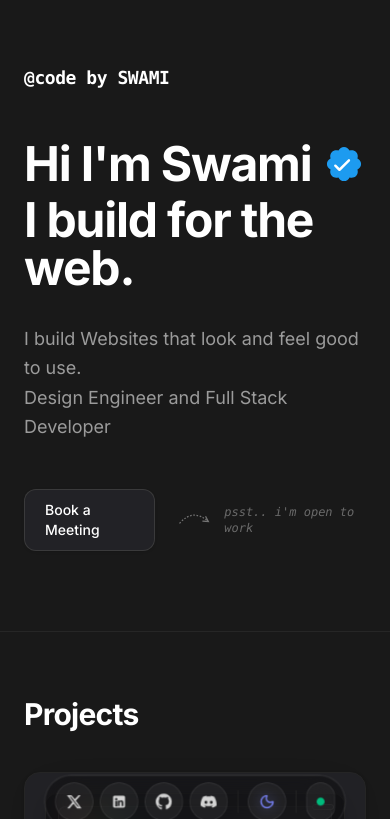
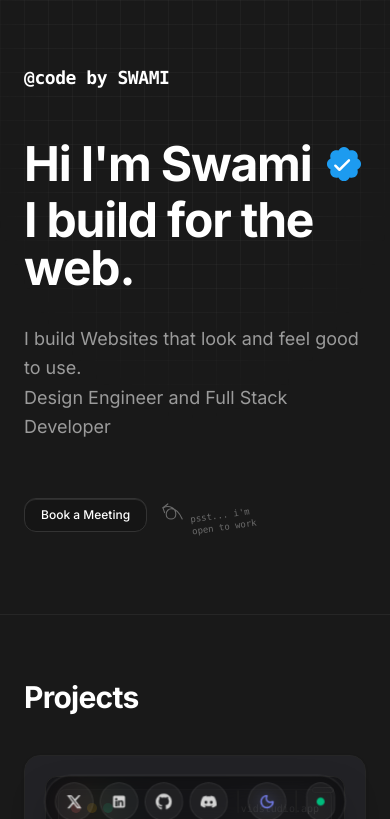
Before and after one commit to shaad4/portfolio-v1, a Next.js app: page / in a window 390 px wide. Shown: the top 819 px of the page. Built offline with nearby package versions, Linux system fonts and the light colour scheme.

Commit message:
feat: enhance Hero section layout and button styles for improved responsiveness

```diff
--- a/src/app/page.tsx
+++ b/src/app/page.tsx
@@ -11,6 +11,12 @@ import { RulerScale } from '@/components/ui/RulerScale';
 export default function Home() {
   return (
     <div className="relative min-h-screen flex flex-col justify-between overflow-x-hidden">
+      {/* Minimal, high-performance fixed grid background */}
+      <div
+        className="fixed inset-0 z-0 pointer-events-none bg-[linear-gradient(to_right,#80808012_1px,transparent_1px),linear-gradient(to_bottom,#80808012_1px,transparent_1px)] bg-[size:24px_24px] [mask-image:radial-gradient(ellipse_60%_50%_at_50%_0%,#000_70%,transparent_100%)]"
+        aria-hidden="true"
+      />
+
       {/* Vertical Measuring Ruler Scale on Left & Right page boundaries */}
       <RulerScale />
 
--- a/src/components/sections/Hero.tsx
+++ b/src/components/sections/Hero.tsx
@@ -83,35 +83,34 @@ export function Hero() {
           initial={{ opacity: 0, y: 20 }}
           animate={{ opacity: 1, y: 0 }}
           transition={{ duration: 0.6, delay: 0.25, ease: 'easeOut' }}
-          className="pt-4 flex items-center gap-5 relative"
+          className="pt-6 flex flex-row items-center gap-2 sm:gap-4 relative w-full sm:w-auto"
         >
+          {/* Button */}
           <a
             href={portfolioData.meetingLink}
             target="_blank"
             rel="noopener noreferrer"
-            className="px-5 py-2.5 sm:px-7 sm:py-3.5 rounded-xl border border-neutral-300 dark:border-neutral-700/80 bg-neutral-100/90 dark:bg-[#222226] hover:bg-neutral-200 dark:hover:bg-[#2c2c32] text-[#37352f] dark:text-white font-medium text-sm sm:text-base transition-all duration-300 shadow-sm backdrop-blur-xl hover:scale-105 active:scale-95"
+            className="px-4 py-2 sm:px-8 sm:py-3.5 rounded-xl bg-[#151515] border border-[#333] text-white font-medium text-xs sm:text-base transition-all duration-300 hover:bg-[#1a1a1a] hover:scale-[1.02] active:scale-95 shadow-[inset_0_1px_0_rgba(255,255,255,0.1)] flex items-center justify-center shrink-0"
           >
             Book a Meeting
           </a>
 
-          {/* Curved hand-drawn arrow annotation */}
-          <div className="flex items-center gap-2 text-[#787774] dark:text-neutral-500 font-mono text-xs sm:text-sm italic select-none">
+          {/* Curly arrow and text with glow effect */}
+          <div className="group flex flex-row items-center gap-1 sm:gap-2 select-none cursor-default transition-all duration-300">
             <svg
-              className="w-12 h-10 stroke-current fill-none transform -rotate-12"
-              viewBox="0 0 50 40"
-              xmlns="http://www.w3.org/2000/svg"
+              className="w-8 h-8 sm:w-16 sm:h-16 stroke-[#6b6b6b] fill-none transform -translate-y-1 sm:-translate-y-2 transition-all duration-300 group-hover:stroke-white group-hover:drop-shadow-[0_0_10px_rgba(255,255,255,0.5)] shrink-0"
+              viewBox="0 0 100 100"
+              strokeWidth="3.5"
+              strokeLinecap="round"
+              strokeLinejoin="round"
             >
-              <path
-                d="M 5,20 Q 25,5 40,25"
-                strokeWidth="1.5"
-                strokeDasharray="2,2"
-              />
-              <path
-                d="M 33,23 L 40,25 L 38,18"
-                strokeWidth="1.5"
-              />
+              <path d="M 25,40 C 45,30 65,40 65,60 C 65,80 35,80 35,60 C 35,40 65,30 85,75" />
+              <path d="M 25,40 L 40,28 M 25,40 L 30,55" />
             </svg>
-            <span className="opacity-90 font-mono">{portfolioData.status}</span>
+            <div className="flex flex-col text-[#7b7b7b] dark:text-[#6b6b6b] font-mono text-[9px] sm:text-[13px] leading-snug sm:leading-snug -rotate-[8deg] mt-3 sm:mt-6 transition-all duration-300 group-hover:text-white group-hover:drop-shadow-[0_0_10px_rgba(255,255,255,0.5)] shrink-0 whitespace-nowrap">
+              <span>psst... i&apos;m</span>
+              <span>open to work</span>
+            </div>
           </div>
         </motion.div>
       </div>
```
